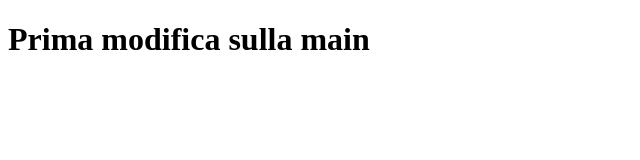
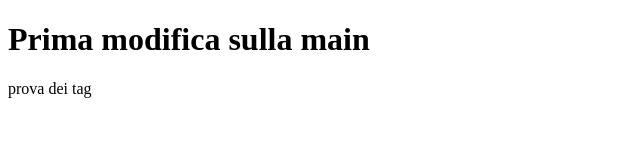
Before and after one commit to DaniloLicciardello/TestEsame, a plain HTML site: page index.html in a window 1280 px wide. Shown: the whole page, without its empty margins (0-640 px from the left). Drawn offline with Linux system fonts and the light colour scheme.

Commit message:
commit per i tag

```diff
--- a/index.html
+++ b/index.html
@@ -7,5 +7,7 @@
 </head>
 <body>
     <h1>Prima modifica sulla main</h1>
+
+    <p>prova dei tag</p>
 </body>
 </html>
```
